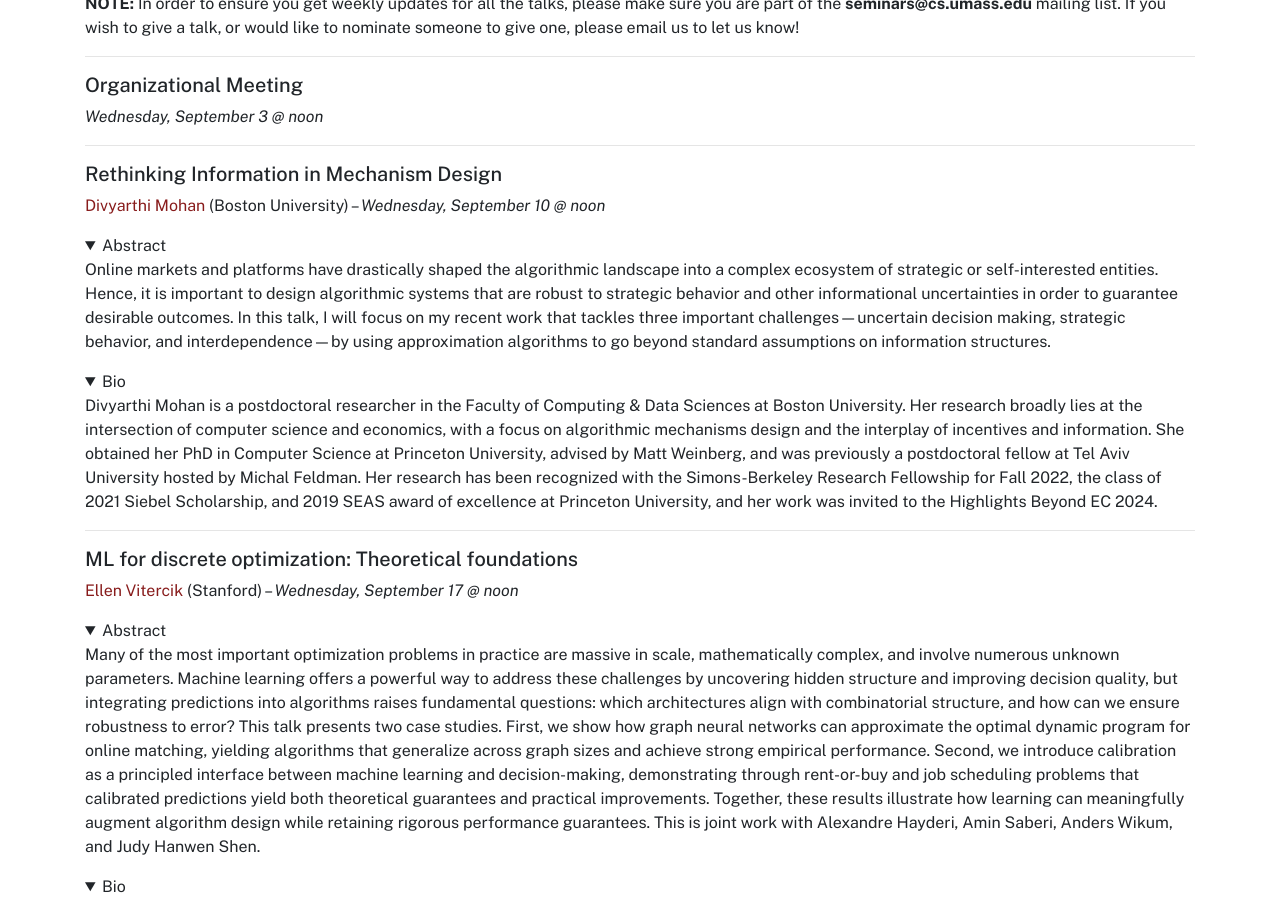
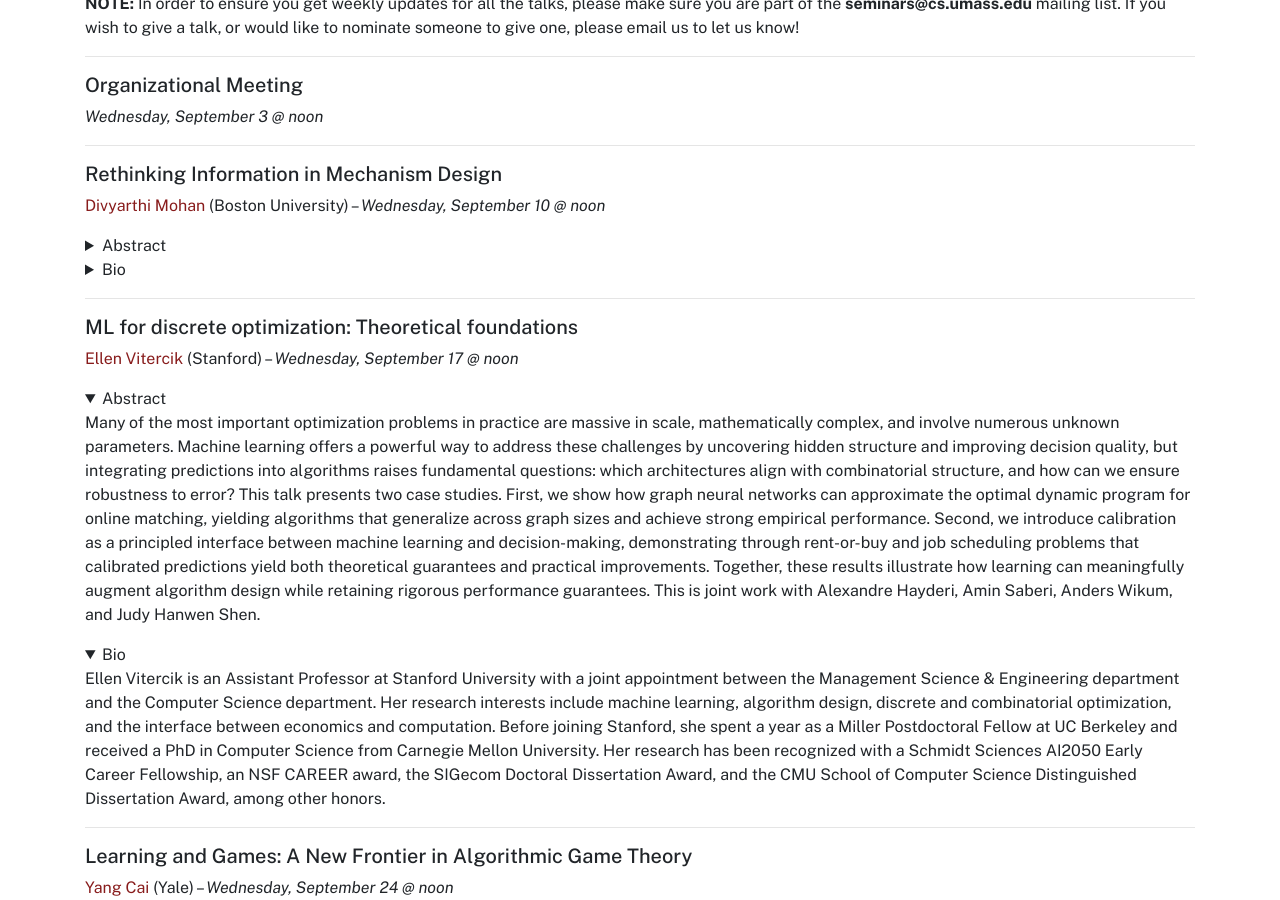
Before and after one commit to umass-theory/umass-theory.github.io, a Jekyll site: the page built from seminar.md, in a window 1280 px wide and 900 px high, scrolled down 648 px. Built offline with Jekyll 4.4.1, drawn with Linux system fonts in a browser that asks for light colours; some of the changed text lies outside the part shown.

Commit message:
Revise seminar details and add upcoming speaker

```diff
--- a/seminar.md
+++ b/seminar.md
@@ -24,13 +24,13 @@
 ##### Rethinking Information in Mechanism Design
 
 [Divyarthi Mohan](https://www.divyarthimohan.com/) (Boston University) --  *Wednesday, September 10 @ noon*
-<details markdown="1" open="1">
+<details markdown="1">
 <summary>Abstract</summary>
 
 Online markets and platforms have drastically shaped the algorithmic landscape into a complex ecosystem of strategic or self-interested entities. Hence, it is important to design algorithmic systems that are robust to strategic behavior and other informational uncertainties in order to guarantee desirable outcomes. In this talk, I will focus on my recent work that tackles three important challenges—uncertain decision making, strategic behavior, and interdependence—by using approximation algorithms to go beyond standard assumptions on information structures.
 
 </details>
-<details markdown="1" open="1">
+<details markdown="1">
 <summary>Bio</summary>
 
 Divyarthi Mohan is a postdoctoral researcher in the Faculty of Computing & Data Sciences at Boston University. Her research broadly lies at the intersection of computer science and economics, with a focus on algorithmic mechanisms design and the interplay of incentives and information. She obtained her PhD in Computer Science at Princeton University, advised by Matt Weinberg, and was previously a postdoctoral fellow at Tel Aviv University hosted by Michal Feldman. Her research has been recognized with the Simons-Berkeley Research Fellowship for Fall 2022, the class of 2021 Siebel Scholarship, and 2019 SEAS award of excellence at Princeton University, and her work was invited to the Highlights Beyond EC 2024.
```
Also changed, not shown: other parts of seminar.md (+3 -2 lines).
